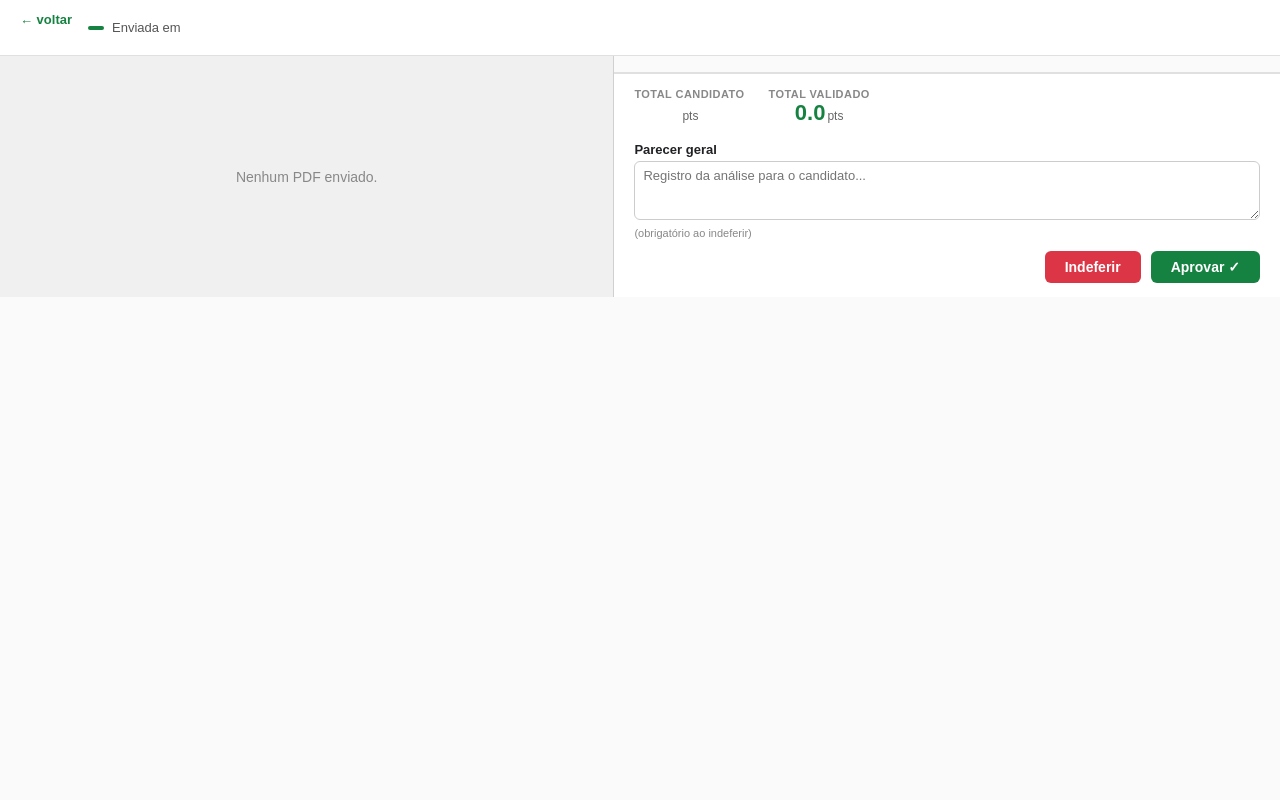
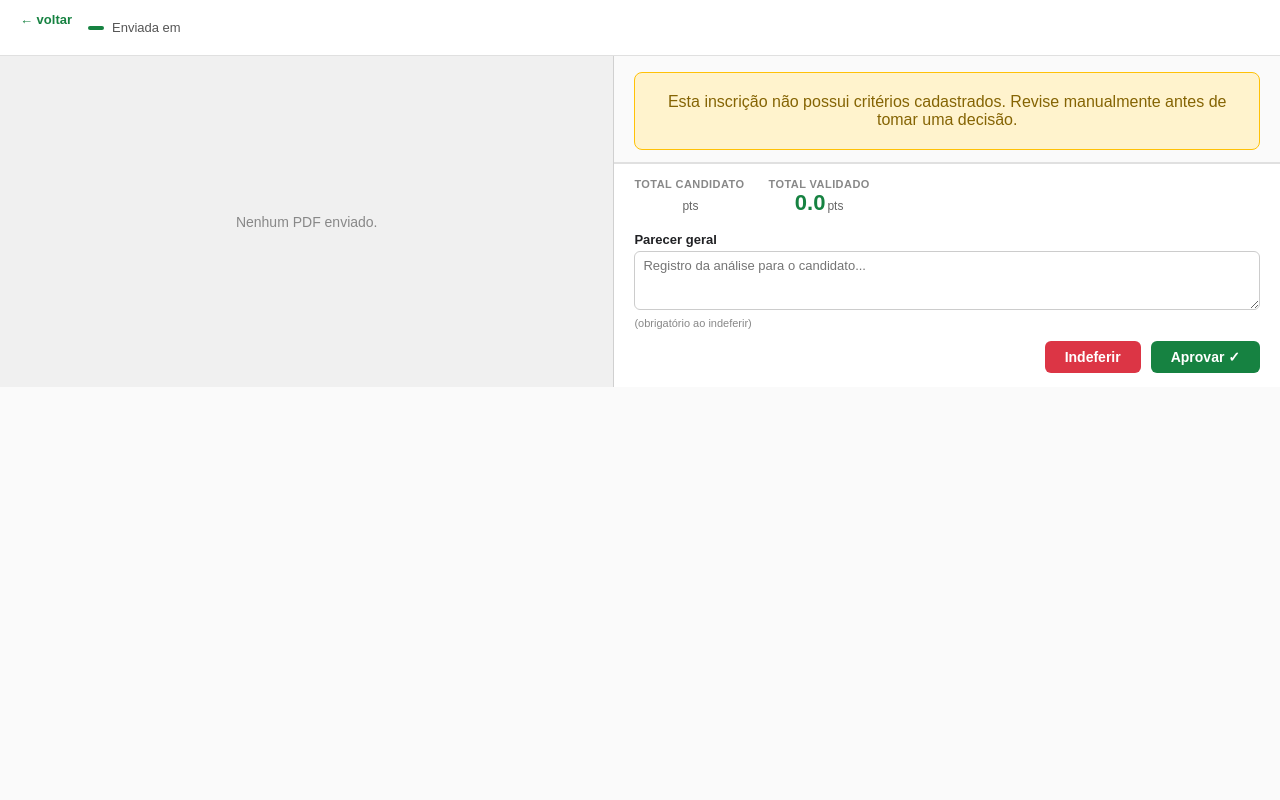
Before and after one commit to flavioolimpio/Banco_de_Talentos, a Django app: template django_app/templates/rh/revisao.html in a window 1280 px wide. Run offline with Django 5.2, Linux system fonts and the light colour scheme; the template is opened without the code that fills it: values that come from a table or form of the project are taken from there, others are empty.

Commit message:
fix: altura do layout de revisao e aviso para inscricao sem criterios
Troca calc(100vh - 0px) por height:100% no .revisao-wrapper para
evitar duplo scroll ao herdar de .dashboard-content (flex item sem
altura fixa). Adiciona bloco {% empty %} no loop de criterios com
aviso visual em amber para inscricoes sem itens cadastrados.

Co-Authored-By: Claude Sonnet 4.6 <noreply@anthropic.com>

```diff
--- a/django_app/templates/rh/revisao.html
+++ b/django_app/templates/rh/revisao.html
@@ -8,7 +8,7 @@
 .revisao-wrapper {
     display: flex;
     flex-direction: column;
-    height: calc(100vh - 0px);   /* ocupa o viewport disponível */
+    height: 100%;   /* ocupa o espaço disponível dentro de .dashboard-content (flex item) */
     overflow: hidden;
 }
 
@@ -386,6 +386,10 @@
 
                         </div>
                     </div>
+                    {% empty %}
+                    <div style="padding:20px;text-align:center;color:#856404;background:#fff3cd;border:1px solid #ffc107;border-radius:8px;margin-bottom:12px">
+                        Esta inscrição não possui critérios cadastrados. Revise manualmente antes de tomar uma decisão.
+                    </div>
                     {% endfor %}
 
                 </div>{# /criterios-scroll #}
```
